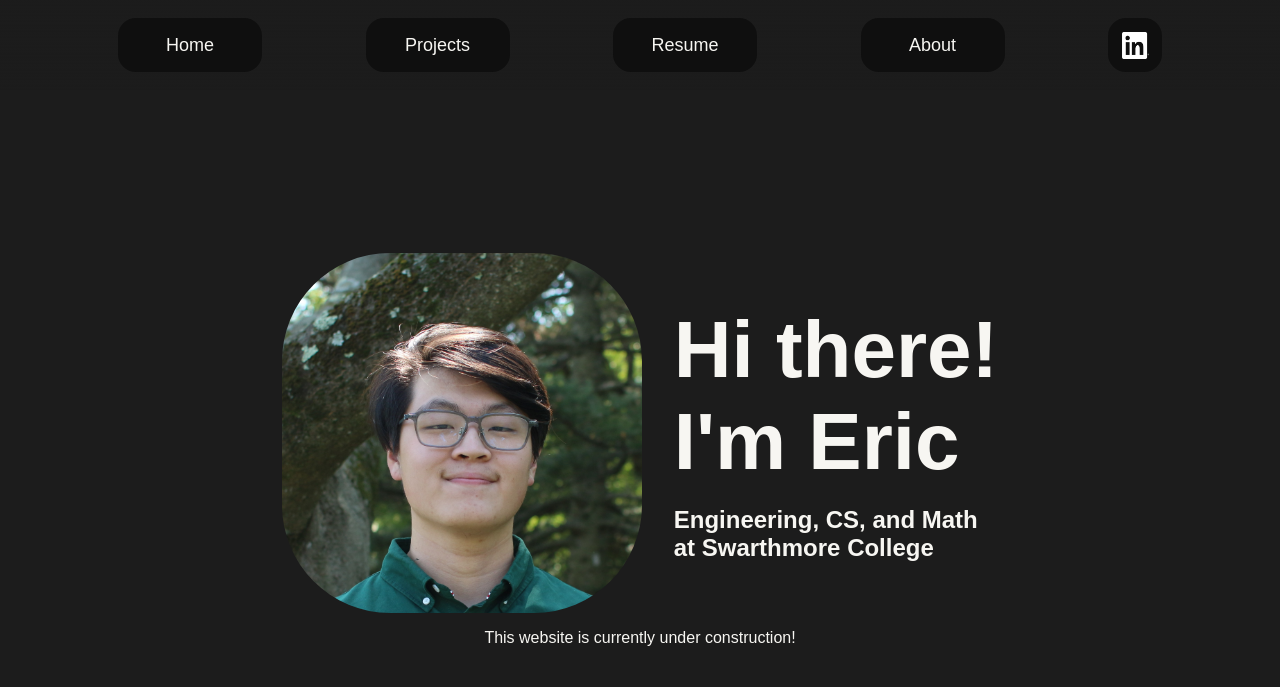
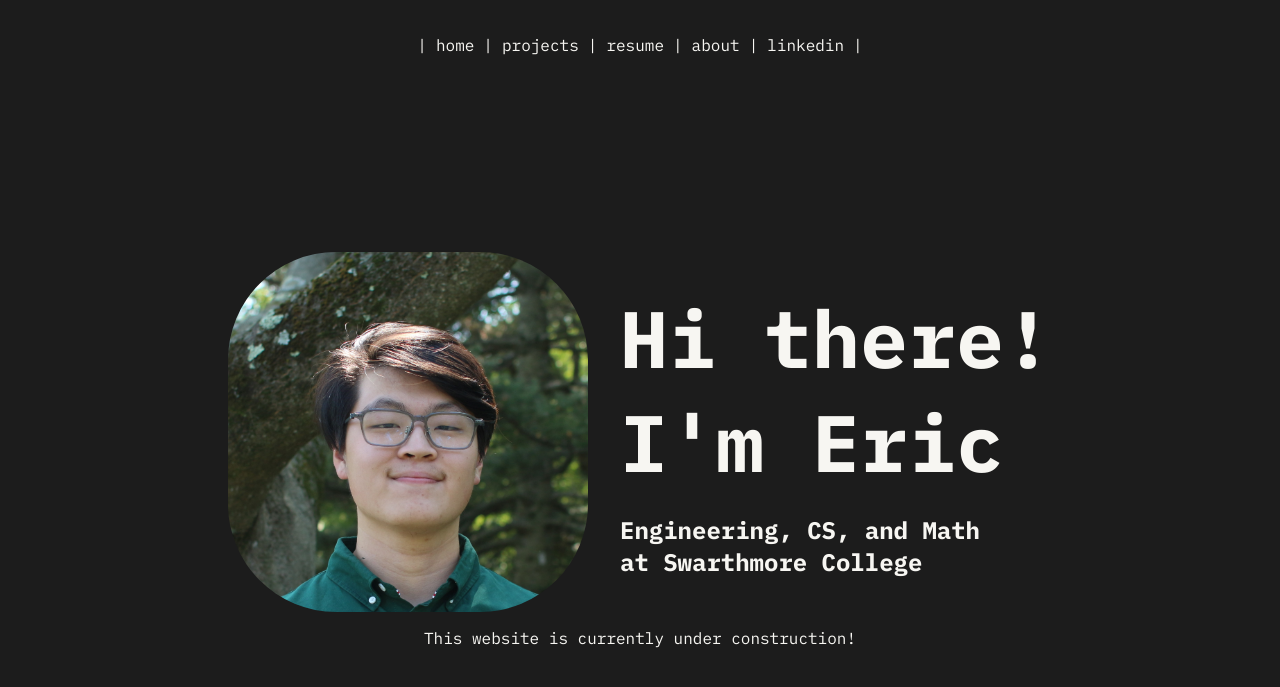
Before and after one commit to ericjchen21/ericjchen21.github.io, a Jekyll site: the page built from index.html, in a window 1280 px wide and 900 px high. Shown: the top 687 px of the window. Built offline with Jekyll 4.4.1, drawn with Linux system fonts in a browser that asks for light colours; comment, search, counter and statistics services are not loaded.

Commit message:
navbar changes

```diff
--- a/_includes/navbar.html
+++ b/_includes/navbar.html
@@ -1,4 +1,45 @@
-<div class="navbar-spacer"></div>
+<div class="navbar-container">
+  <div class="mobile-navbar">
+    |
+    <p class="nav-link" @click="open = !open" aria-label="Toggle Menu">nav</p>
+    |
+  </div>
+  <div class="desktop-navbar">
+    | <a class="nav-link" href="{{ '/' | relative_url }}">home</a> |
+    <a class="nav-link" href="{{ '/projects' | relative_url }}"> projects </a> |
+    <a class="nav-link" href="{{ '/resume' | relative_url }}"> resume </a> |
+    <a class="nav-link" href="{{ '/about' | relative_url }}"> about </a> |
+    <a
+      class="nav-link"
+      href="https://www.linkedin.com/in/ericjchen21/"
+      target="_blank"
+      rel="noopener noreferrer"
+      >linkedin
+    </a>
+    |
+  </div>
+  <div
+    class="navbar-mobile-overlay"
+    x-show="open"
+    x-cloak
+    x-transition:enter="transition ease-out duration-300"
+    x-transition:enter-start="transform translate-x-full"
+    x-transition:enter-end="transform translate-x-0"
+    x-transition:leave="transition ease-in duration-300"
+    x-transition:leave-start="transform translate-x-0"
+    x-transition:leave-end="transform translate-x-full"
+    @keydown.escape.window="open = false"
+  >
+    <div class="overlay-close-container">
+      <div class="my-button icon" @click="open = false">
+        {% include nav/close_overlay_button.html %}
+      </div>
+    </div>
+    {% include nav/nav_items.html %}
+  </div>
+</div>
+
+<!-- <div class="navbar-spacer"></div>
 <div class="navbar-container" x-data="{ open: false }">
   <div class="navbar-mobile">
     <div class="my-button icon" @click="open = !open" aria-label="Toggle Menu">
@@ -25,4 +66,4 @@
     </div>
     {% include nav/nav_items.html %}
   </div>
-</div>
+</div> -->
--- a/_sass/_navbar.scss
+++ b/_sass/_navbar.scss
@@ -1,15 +1,15 @@
-.navbar-spacer {
-  height: var(--navbar-height);
-  width: 100vw;
+// .navbar-spacer {
+//   height: var(--navbar-height);
+//   width: 100vw;
 
-  background-color: transparent;
-}
+//   background-color: transparent;
+// }
 
 .navbar-container {
-  background-image: linear-gradient(to bottom, $bg-color, transparent);
+  // background-image: linear-gradient(to bottom, $bg-color, transparent);
 
-  position: fixed;
-  top: 0;
+  // position: fixed;
+  // top: 0;
 
   height: var(--navbar-height);
   width: 100vw;
@@ -20,28 +20,38 @@
   gap: 0px;
 }
 
-.navbar-mobile {
+.nav-link {
+  text-decoration: none;
+  color: var(--text-color);
+
+  &:hover {
+    // color: var(--accent-color);
+    text-decoration: underline;
+  }
+}
+
+.mobile-navbar {
   width: 100vw;
 
   display: flex;
-  justify-content: end;
+  justify-content: center;
   align-items: center;
-
   padding: var(--std-unit);
+  gap: calc(0.5 * var(--std-unit));
 
   @media (min-aspect-ratio: 1/1) {
     display: none;
   }
 }
 
-.navbar-desktop {
+.desktop-navbar {
   width: 100vw;
   max-width: var(--max-width);
 
   display: flex;
-  justify-content: space-between;
+  justify-content: center;
   align-items: center;
-  gap: var(--std-unit);
+  gap: calc(0.5 * var(--std-unit));
 
   padding: var(--std-unit);
 
--- a/assets/css/style.scss
+++ b/assets/css/style.scss
@@ -45,7 +45,7 @@ body {
   background-color: var(--bg-color);
   color: var(--text-color);
   font-size: var(--font-size-base);
-  font-family: IBM Plex Sans, sans-serif;
+  font-family: "IBM Plex Mono", monospace;
 
   overflow-x: hidden;
 
```
